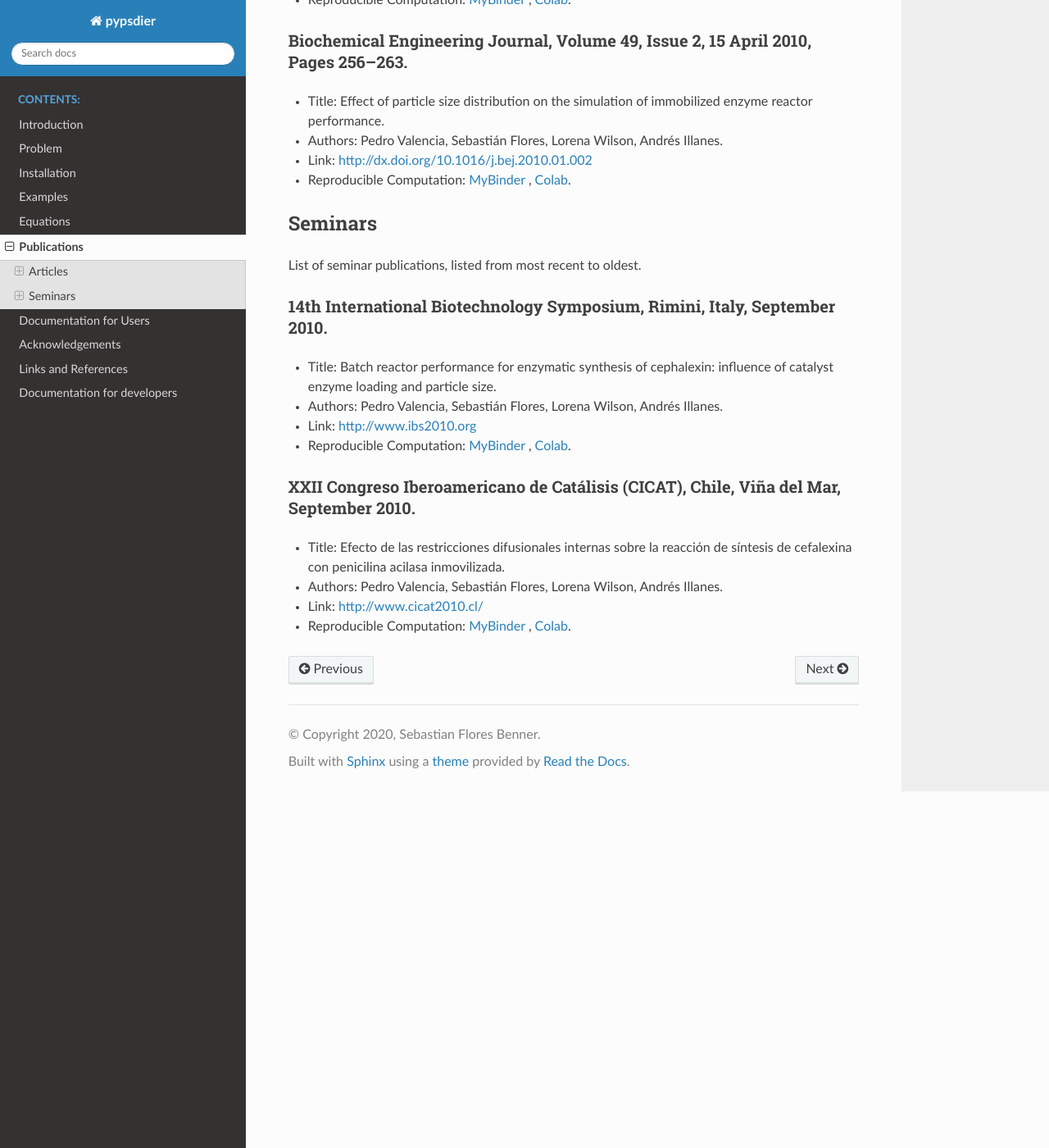
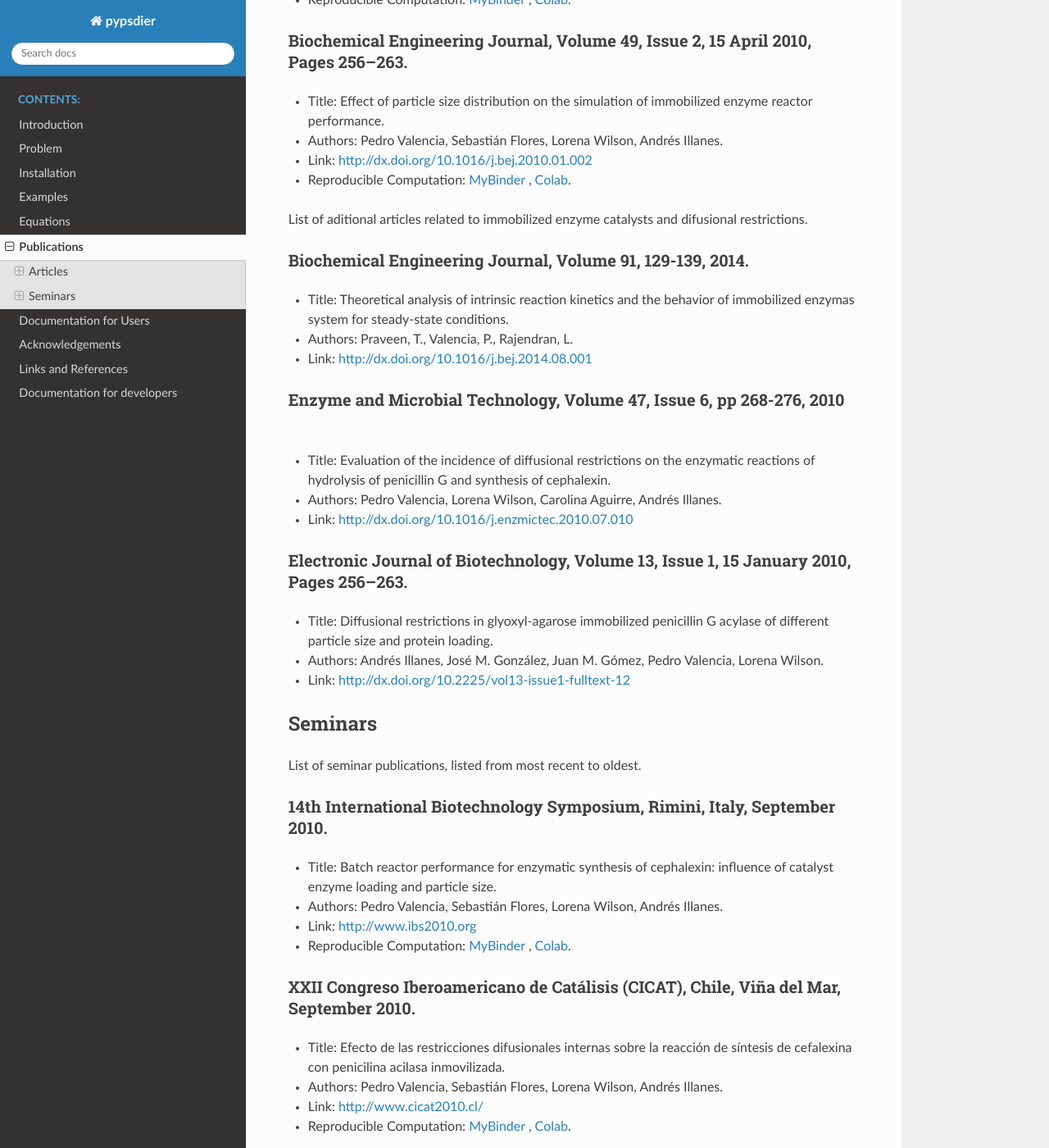
Before and after one commit to sebastiandres/pypsdier, a Sphinx documentation site: the page built from docs/source/articles.rst, in a window 1280 px wide and 1400 px high, scrolled down 1446 px. Shown: the whole window at 82% size. Built offline with Sphinx 7.4.7 and the Read the Docs theme 2.0.0, drawn with Linux system fonts in a browser that asks for light colours; the version number could not be read and is left out; some of the changed text lies outside the part shown.

Commit message:
agregué algunos artículos
Agregué algunos artículos relacionados al pypsdier y algunos otros relacionados con restricciones difusionales pero que no usan el pypsdier.
Por favor, revisa si quedaron bien.

```diff
--- a/docs/source/articles.rst
+++ b/docs/source/articles.rst
@@ -23,7 +23,7 @@ Mathematical Methods in the Applied Sciences 2019, 42:4170-4183.
 
 New Biotechnology 29(2), 218-226, 2012.
 ****************************************
-* Title: A. Batch reactor performance for enzymatic synthesis of cephalexin: Influence of catalyst enzyme loading and particle size.
+* Title: Batch reactor performance for enzymatic synthesis of cephalexin: Influence of catalyst enzyme loading and particle size.
 * Authors: Valencia, P., Flores, S., Wilson, L., Illanes,
 * Link: http://dx.doi.org/10.1016/j.nbt.2011.09.002
 * Reproducible Computation: `MyBinder <TO BE UPDATED>`_ , `Colab <TO BE UPDATED>`_.
@@ -56,6 +56,28 @@ Biochemical Engineering Journal, Volume 49, Issue 2, 15 April 2010, Pages 256–
 * Link: http://dx.doi.org/10.1016/j.bej.2010.01.002
 * Reproducible Computation: `MyBinder <TO BE UPDATED>`_ , `Colab <TO BE UPDATED>`_.
 
+
+List of aditional articles related to immobilized enzyme catalysts and difusional restrictions.
+
+Biochemical Engineering Journal, Volume 91, 129-139, 2014.
+******************************************************
+* Title: Theoretical analysis of intrinsic reaction kinetics and the behavior of immobilized enzymas system for steady-state conditions.
+* Authors: Praveen, T., Valencia, P., Rajendran, L.
+* Link: http://dx.doi.org/10.1016/j.bej.2014.08.001
+
+Enzyme and Microbial Technology, Volume 47, Issue 6, pp 268-276, 2010
+*********************************************************************************************
+* Title: Evaluation of the incidence of diffusional restrictions on the enzymatic reactions of hydrolysis of penicillin G and synthesis of cephalexin.
+* Authors: Pedro Valencia, Lorena Wilson, Carolina Aguirre, Andrés Illanes.
+* Link: http://dx.doi.org/10.1016/j.enzmictec.2010.07.010
+
+Electronic Journal of Biotechnology, Volume 13, Issue 1, 15 January 2010, Pages 256–263.
+**************************************************************************************
+* Title: Diffusional restrictions in glyoxyl-agarose immobilized penicillin G acylase of different particle size and protein loading.
+* Authors: Andrés Illanes, José M. González, Juan M. Gómez, Pedro Valencia, Lorena Wilson.
+* Link: http://dx.doi.org/10.2225/vol13-issue1-fulltext-12
+
+
 Seminars
 ---------
 
```
